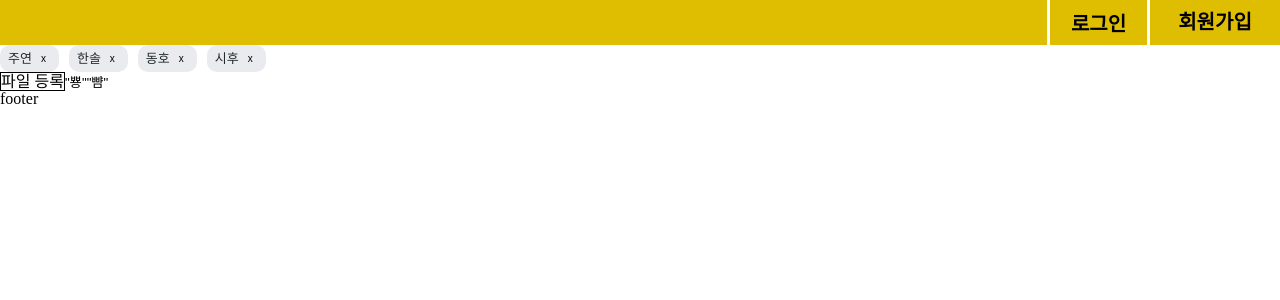
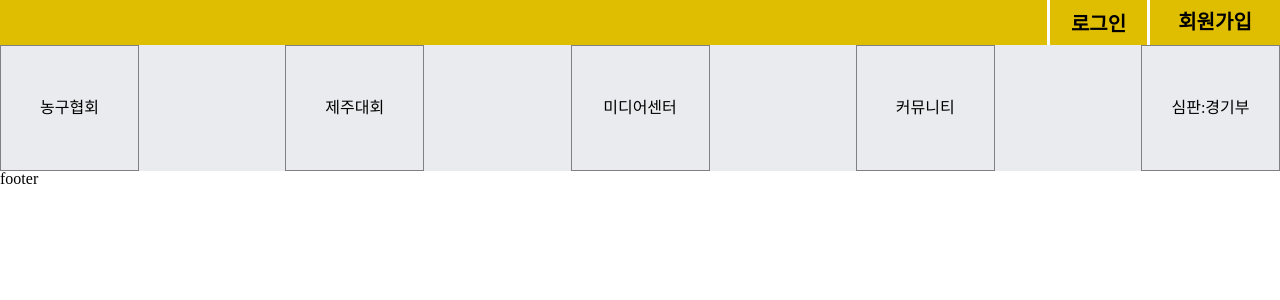
Before and after one commit to JBA-jeju-basketball-association/JBA-FE, a React (Create React App) app: page /zzuyeontest in a window 1280 px wide. Shown: the top 300 px of the page. Built offline with nearby package versions, Linux system fonts and the light colour scheme.

Commit message:
#23 feat:header 정보 입력 및 구현 임시 css 적용

```diff
--- a/src/app/App.tsx
+++ b/src/app/App.tsx
@@ -1,11 +1,13 @@
 import React from "react";
 import { Routes, Route} from "react-router-dom";
+import '../shared/base.css'
 import { SignupForm } from "../features/signup/ui/SignupForm";
 import { UploadFileList } from "../features/post/upLoadFile/ui/upLoadFileList/UpLoadFileList";
 import { UpLoadButton } from "../features/post/upLoadFile/ui/UpLoadButton/UpLoadButton";
 import AddCompetitionPage from "../pages/competitionPages/ui/addCompetitionPage/AddCompetitionPage";
 import LoginPage from "../pages/loginPage/ui/LoginPage";
 import Header from "./header/Header";
+import MenuBar from "entities/MenuBar/ui/MenuBar";
 
 function App() {
     return (
@@ -17,8 +19,9 @@ function App() {
                 {/*컴포넌트 테스트를 위한 임시 path */}
                 <Route path="zzuyeontest" element={
                     <div>
-                        <UploadFileList></UploadFileList>
-                        <UpLoadButton></UpLoadButton>
+                        <MenuBar></MenuBar>
+                        {/* <UploadFileList></UploadFileList>
+                        <UpLoadButton></UpLoadButton> */}
                     </div>
                 }/>
                 <Route path="/add-competition" element={<AddCompetitionPage/>}/>
--- /dev/null
+++ b/src/entities/MenuBar/lib/menrLink.ts
@@ -0,0 +1,27 @@
+
+
+type menuLinkType = {
+    [key: string]: string;
+  };
+
+export const menuLink:menuLinkType={
+    "농구협회":"history",
+    "공지사항":"notice",
+    "회장인사말":"idobknow",
+    "협회역사":"idobknow2",
+    "제주대회":"main",
+    "대회정보":"idobknow",
+    "미디어센터":"main",
+    "갤러리":"idobknow",
+    "대회영상":"idobknow",
+    "커뮤니티":"main",
+    "NEWS":"idobknow",
+    "자료실":"idobknow",
+    "FAQ":"idobknow",
+    "심판:경기부":"main",
+    "스탭공지":"idobknow",
+    "심판부배정":"idobknow",
+    "경기부배정":"idobknow",
+    "배정기록":"idobknow",
+    "스탭갤러리":"idobknow",
+}
--- /dev/null
+++ b/src/entities/MenuBar/lib/menuName.ts
@@ -0,0 +1,11 @@
+
+export const menuName={
+    "농구협회":["공지사항","회장인사말","협회역사"],
+    "제주대회":["대회정보"],
+    "미디어센터":["갤러리","대회영상"],
+    "커뮤니티":["NEWS","자료실","FAQ"],
+    "심판:경기부":["스탭공지","심판부배정","경기부배정","배정기록","스탭갤러리"],
+}
+
+
+// 형태가 명확하기 때문에 타입스크립트가 이를 올바르게 유추할 수 있습니다. 객체의 각 키는 문자열이고, 각 값은 문자열 배열이라는 것을 타입스크립트가 추론할 수 있기 때문에 별도의 타입 지정을 하지 않아도 됩니다.
--- /dev/null
+++ b/src/entities/MenuBar/ui/Menu/Menu.module.css
@@ -0,0 +1,24 @@
+.Li{
+    width: 137px;
+    float: left;
+    position: relative;
+    padding: 54px 0;
+    text-align: center;
+    border: 1px solid gray;
+}
+.Li:hover .Ul{
+    top:132px;
+
+}
+
+.Ul{
+    overflow: hidden;
+    position: absolute;
+    top: -1000px;
+    z-index: 2000;
+    width: 100%;
+}
+
+.Ul li{
+ padding-top: 10px;
+}
--- /dev/null
+++ b/src/entities/MenuBar/ui/Menu/Menu.tsx
@@ -0,0 +1,21 @@
+import React from "react"
+import { Link } from "react-router-dom"
+// import { menuLink } from "entities/MenuBar/lib/menrLink"
+import Style from './Menu.module.css'
+
+export default function Menu({MainMenu,subMene}:{MainMenu:string,subMene:string[]}){
+    return(
+           <li className={Style.Li}>
+            {/* <Link to={menuLink[MainMenu]}>{MainMenu}</Link> */}
+             <Link to={"main"}>{MainMenu}</Link>
+            <ul className={Style.Ul}>
+                {subMene.map((mene)=>{
+                    return(
+                        // <li><Link to={menuLink[mene]}>{mene}</Link></li>)
+                       <li><Link to={"main"}>{mene}</Link></li>)
+
+                })}
+            </ul>
+           </li>
+    )
+}
--- /dev/null
+++ b/src/entities/MenuBar/ui/MenuBar.module.css
@@ -0,0 +1,6 @@
+.Ul{
+    display: flex;
+    justify-content: space-between;
+    background-color: var(--color-gray);
+
+}
--- /dev/null
+++ b/src/entities/MenuBar/ui/MenuBar.tsx
@@ -0,0 +1,16 @@
+import React from "react"
+import Menu from "./Menu/Menu"
+import Style from'./MenuBar.module.css'
+import { menuName } from "../lib/menuName"
+
+
+export default function MenuBar(){
+
+    return(
+        <ul className={Style.Ul}>
+         {Object.entries(menuName).map(([category, items]) => (
+          <Menu MainMenu={category} subMene={items}></Menu>
+         ))}
+        </ul>
+    )
+}
--- a/src/shared/base.css
+++ b/src/shared/base.css
@@ -28,7 +28,7 @@ footer, header, hgroup, menu, nav, section {
 body {
 	line-height: 1;
 }
-ol, ul {
+li, ol, ul {
 	list-style: none;
 }
 blockquote, q {
--- a/src/shared/colors.css
+++ b/src/shared/colors.css
@@ -16,6 +16,7 @@
     --color-blue-iris: #543fd7;;
     --color-border: #fafafa;
     --color-beige: #FFF5E3;
+    --color-lightbeige:#FCF9F5
     --color-lightgray: lightgray;
 
   }
```
Also changed, not shown: 2 other files (tests, documents, lock files or other folders).
